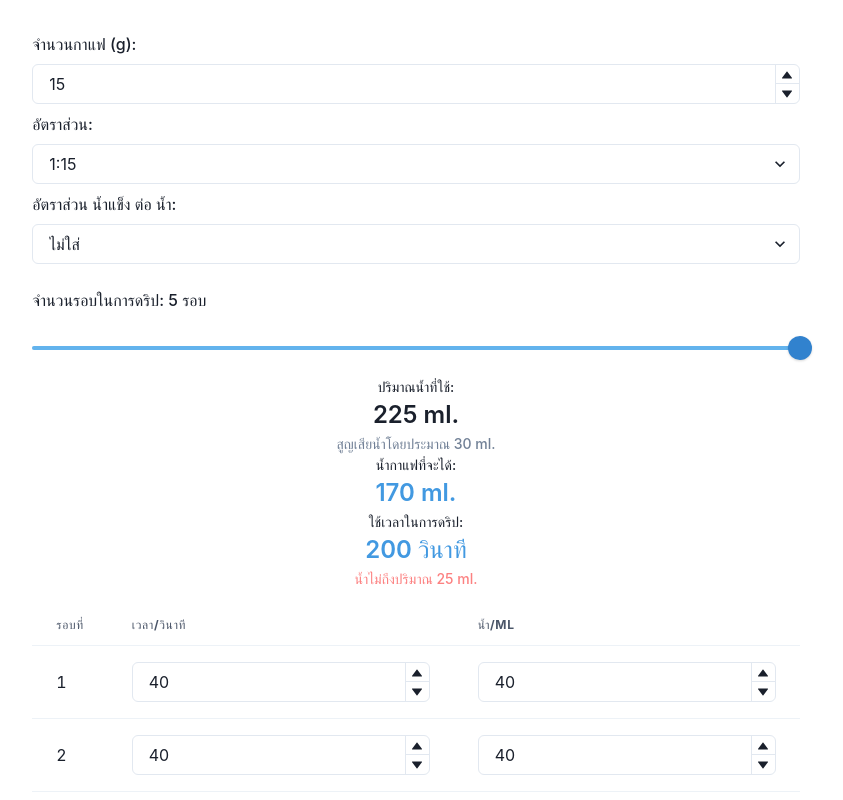
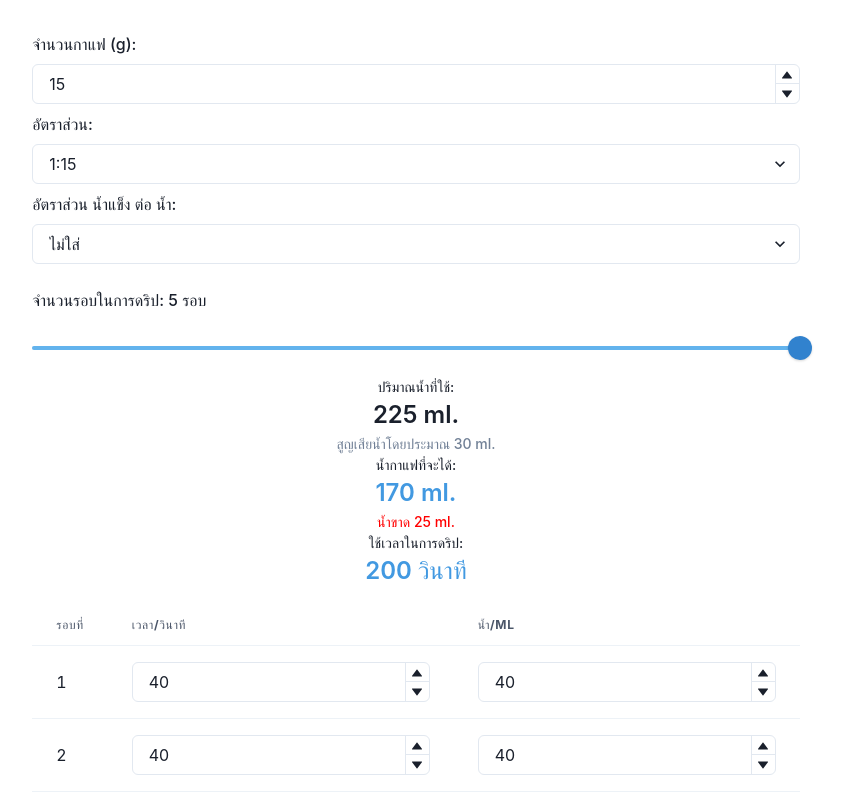
Before and after one commit to draftsama/dripping-time, a React (Vite) app: page / in a window 1280 px wide. Shown: the top 800 px of the page, without its empty margins (224-1067 px from the left). Built offline with nearby package versions, Linux system fonts and the light colour scheme.

Commit message:
[update] color status

```diff
--- a/src/App.tsx
+++ b/src/App.tsx
@@ -183,12 +183,14 @@ function App() {
         }
         <StatLabel color='gray.500'>สูญเสียน้ำโดยประมาณ {coffeeSeed * 2.0} ml.</StatLabel>
         <StatLabel>น้ำกาแฟที่จะได้:</StatLabel>
+
         {/* add water if cold drip */}
         <StatNumber color='blue.400'>{Math.round((water + ice + diffWater - (coffeeSeed * 2.0)) * 100) / 100} ml.</StatNumber>
+        {diffWater > 0 && <StatLabel color='violet'>น้ำเกิน {diffWater} ml.</StatLabel>}
+        {diffWater < 0 && <StatLabel color='red'>น้ำขาด {Math.abs(diffWater)} ml.</StatLabel>}
         <StatLabel>ใช้เวลาในการดริป:</StatLabel>
         <StatNumber color='blue.400'>{dripTime} วินาที</StatNumber>
-        {diffWater > 0 && <StatLabel color='red.300'>น้ำเกินปริมาณ {diffWater} ml.</StatLabel>}
-        {diffWater < 0 && <StatLabel color='red.300'>น้ำไม่ถึงปริมาณ {Math.abs(diffWater)} ml.</StatLabel>}
+
 
       </Stat>
 
```
